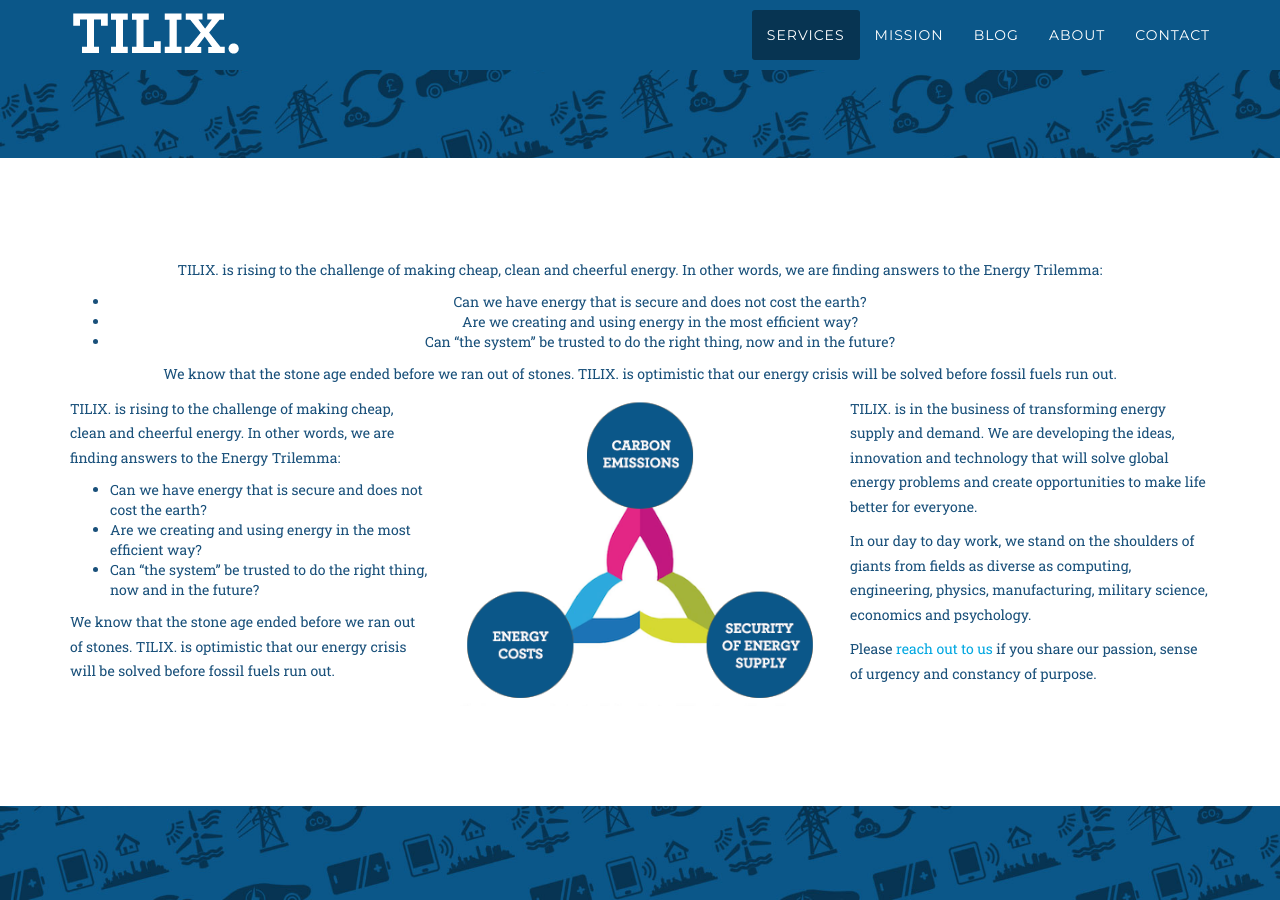
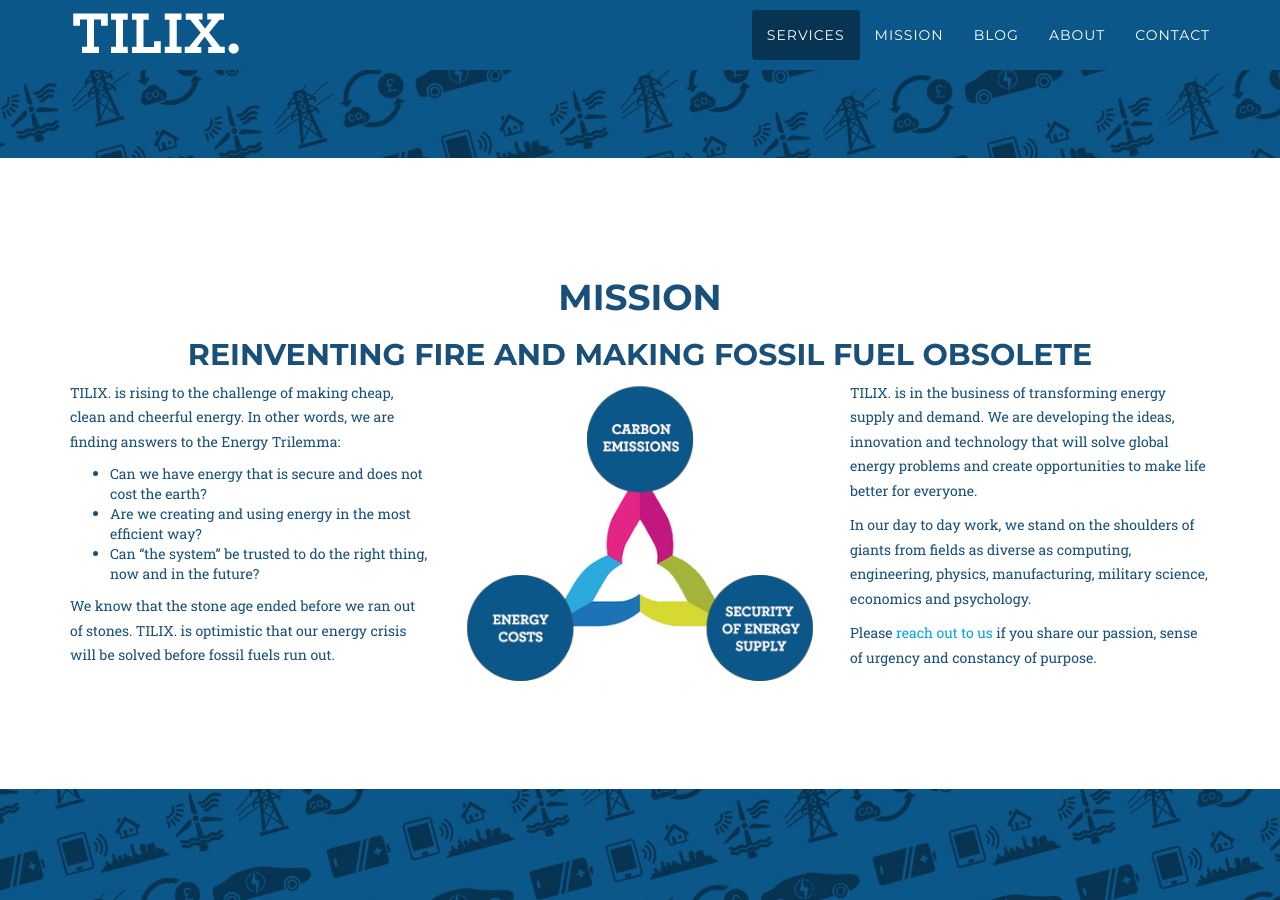
Before and after one commit to milomedia/tilix, a Jekyll site: the page built from index.html, in a window 1280 px wide and 900 px high, scrolled down 1440 px. Built offline with Jekyll 4.4.1, drawn with Linux system fonts in a browser that asks for light colours; nearby versions of some CDN libraries; some web fonts are replaced.

Commit message:
Update index.html

```diff
--- a/index.html
+++ b/index.html
@@ -124,12 +124,10 @@
         <div class="container">
 
            <div class="row">
-                <div class="col-lg-12 text-center">{{ mission-left | markdownify }}</div>
+                <div class="col-lg-12 text-center">{{ mission | markdownify }}</div>
             </div>
                <div class="row">
-                   <div class="col-md-4">
-                   {{ mission-left | markdownify }}
-                   </div>
+                   <div class="col-md-4">{{ mission-left | markdownify }}</div>
                    <div class="col-md-4"><img class="img-responsive" style="margin: auto" src="img/energy-trilemma.png"></div>
                    <div class="col-md-4">{{ mission-right | markdownify }}</div>
             </div>
```
